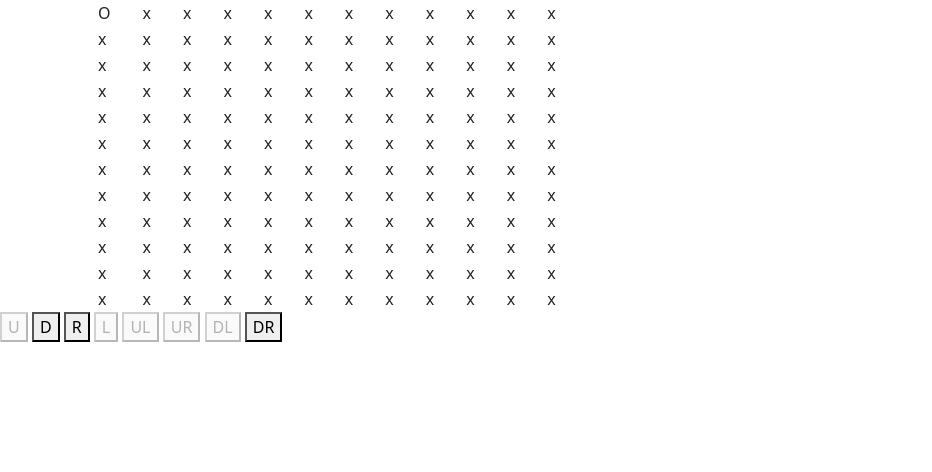
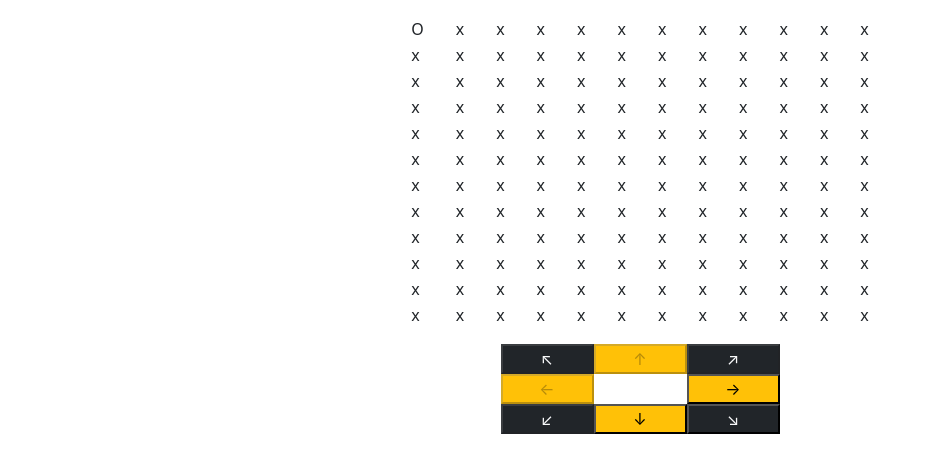
Before and after one commit to lpewton/treasure-island, a website: page index.html in a window 1280 px wide. Shown: the whole page, without its empty margins (0-932 px from the left). Drawn offline with nearby package versions, Linux system fonts and the light colour scheme.

Commit message:
Change icons in direction arrows

```diff
--- a/index.html
+++ b/index.html
@@ -11,18 +11,27 @@
 </head>
 
 <body>
-    <div class="container">
+    <div class="container d-flex justify-content-center mt-3">
         <table id="gameGrid">
         </table>
     </div>
-    <button id="u-btn" class="directionBtn">U</button>
-    <button id="d-btn" class="directionBtn">D</button>
-    <button id="r-btn" class="directionBtn">R</button>
-    <button id="l-btn" class="directionBtn">L</button>
-    <button id="ul-btn" class="directionBtn">UL</button>
-    <button id="ur-btn" class="directionBtn">UR</button>
-    <button id="dl-btn" class="directionBtn">DL</button>
-    <button id="dr-btn" class="directionBtn">DR</button>
+    <div class="container direction-btns mt-3">
+        <div class="d-flex justify-content-center">
+            <button id="ul-btn" class="directionBtn col-1 bg-dark text-light">↖</button>
+            <button id="u-btn" class="directionBtn col-1 bg-warning">↑</button>
+            <button id="ur-btn" class="directionBtn col-1 bg-dark text-light">↗</button>
+        </div>
+        <div class="d-flex justify-content-center">
+            <button id="l-btn" class="directionBtn col-1 bg-warning">←</button>
+            <div id="score" class="col-1"></div>
+            <button id="r-btn" class="directionBtn col-1 bg-warning">→</button>
+        </div>
+        <div class="d-flex justify-content-center">
+            <button id="dl-btn" class="directionBtn col-1 bg-dark text-light">↙</button>
+            <button id="d-btn" class="directionBtn col-1 bg-warning">↓</button>
+        <button id="dr-btn" class="directionBtn col-1 bg-dark text-light">↘</button>
+    </div>
+    </div>
 
     <!-- JQuery -->
     <script src="./node_modules/jquery/dist/jquery.js"></script>
```
